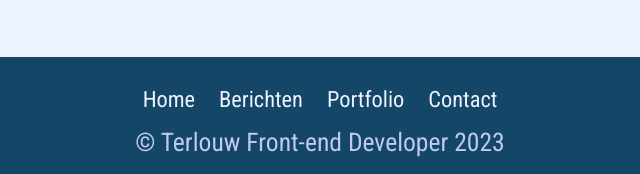
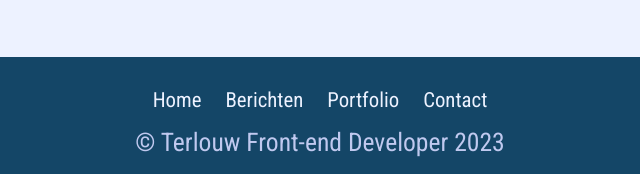
Before and after one commit to JT1908/terlouw, a website built with Vite: page index.html in a window 1280 px wide. Shown: the part 2176-2350 px from the top of the page, 320-960 px from the left. Built offline with nearby package versions, Linux system fonts and the light colour scheme.

Commit message:
Add files via upload

```diff
--- a/css/layout/footer.css
+++ b/css/layout/footer.css
@@ -16,7 +16,7 @@
 
 .secondary-nav__link {
 	position: relative;
-	font-size: var(--fs-nav);
+	font-size: var(--fs-400);
 	padding-block: var(--spacer-200);
 	color: var(--color-secondary);
 	transition: all ease 250ms;
```
